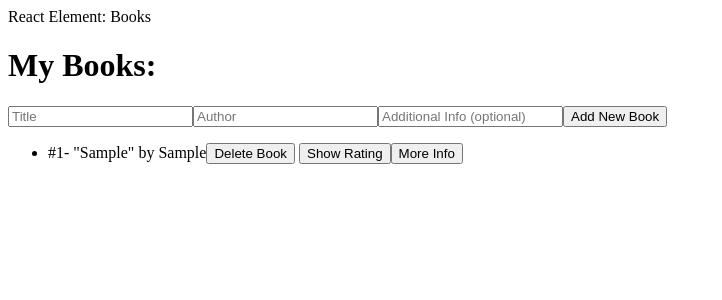
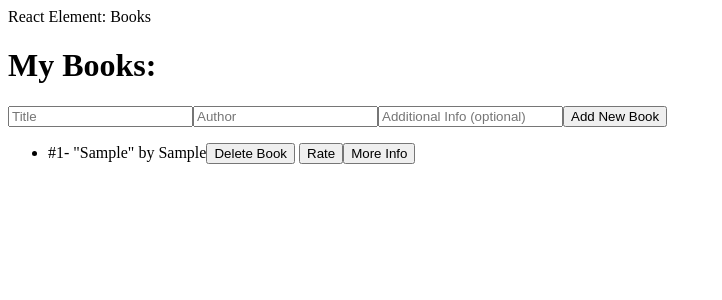
Before and after one commit to ghostflame2153/cs300-assignment-4-starter, a React (Vite) app: page / in a window 1280 px wide. Both pictures are taken after typing "Sample", "Sample", "Sample" into the empty fields and a click on the button "Add New Book". Shown: the top 300 px of the page, without its empty margins (0-722 px from the left). Built offline with nearby package versions, Linux system fonts and the light colour scheme.

Commit message:
Rate modified

```diff
--- a/src/App.jsx
+++ b/src/App.jsx
@@ -77,7 +77,7 @@ function bookButtons(book) {
           Delete Book
         </button>{' '}
         <button type="button" onClick={() => toggleRating(book.id)}>
-          {book.showRating ? 'Hide Rating' : 'Show Rating'}
+          {book.showRating ? 'Hide Rating' : 'Rate'}
         </button>
       <button type="button" onClick={() => toggleInfo(book.id)}>
           {book.showInfo ? 'Hide Info' : 'More Info'}
@@ -101,6 +101,7 @@ function bookButtons(book) {
         <div style={{ marginTop: '4px' }}>
           <p>Genre: {book.genre || 'None'}</p>
           <p>Info: {book.info || 'None'}</p>
+          <p>Rating: {book.rate || 'None'}</p>
         </div>
 )}
       </>
```
